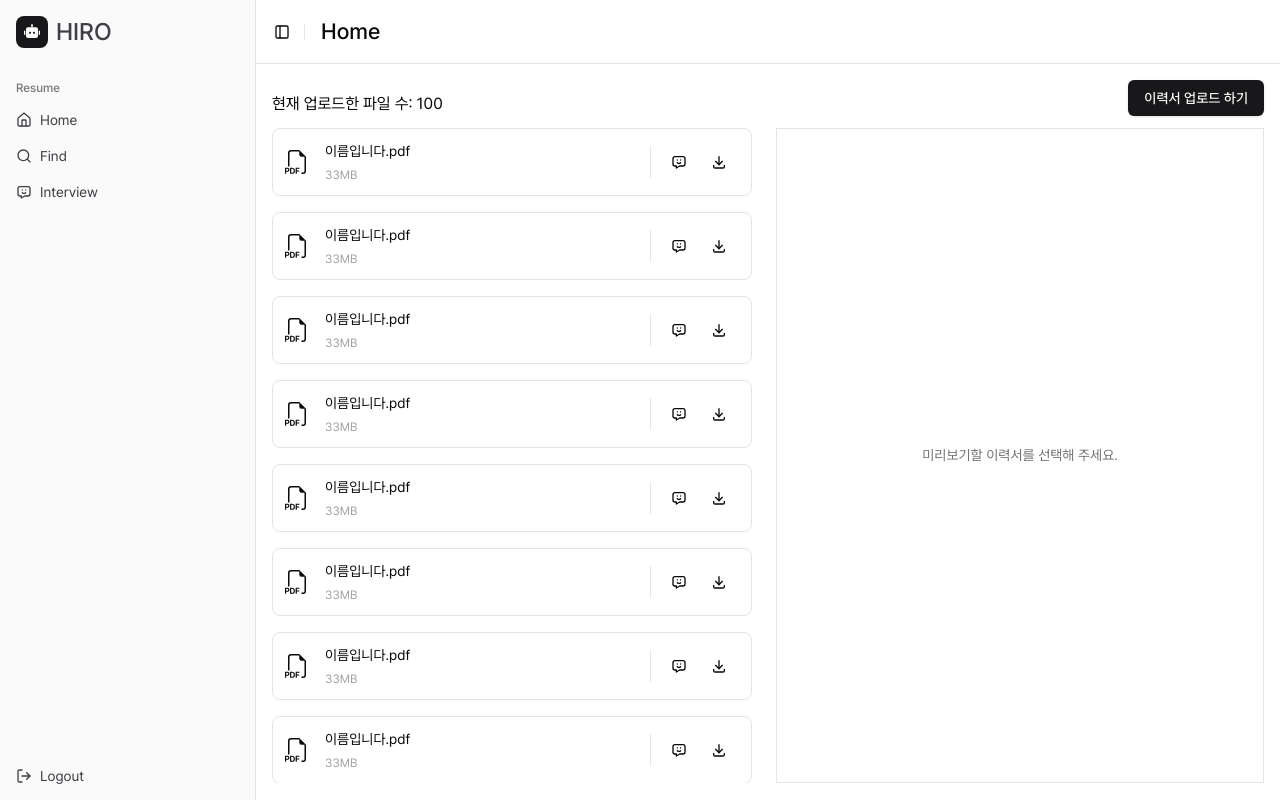
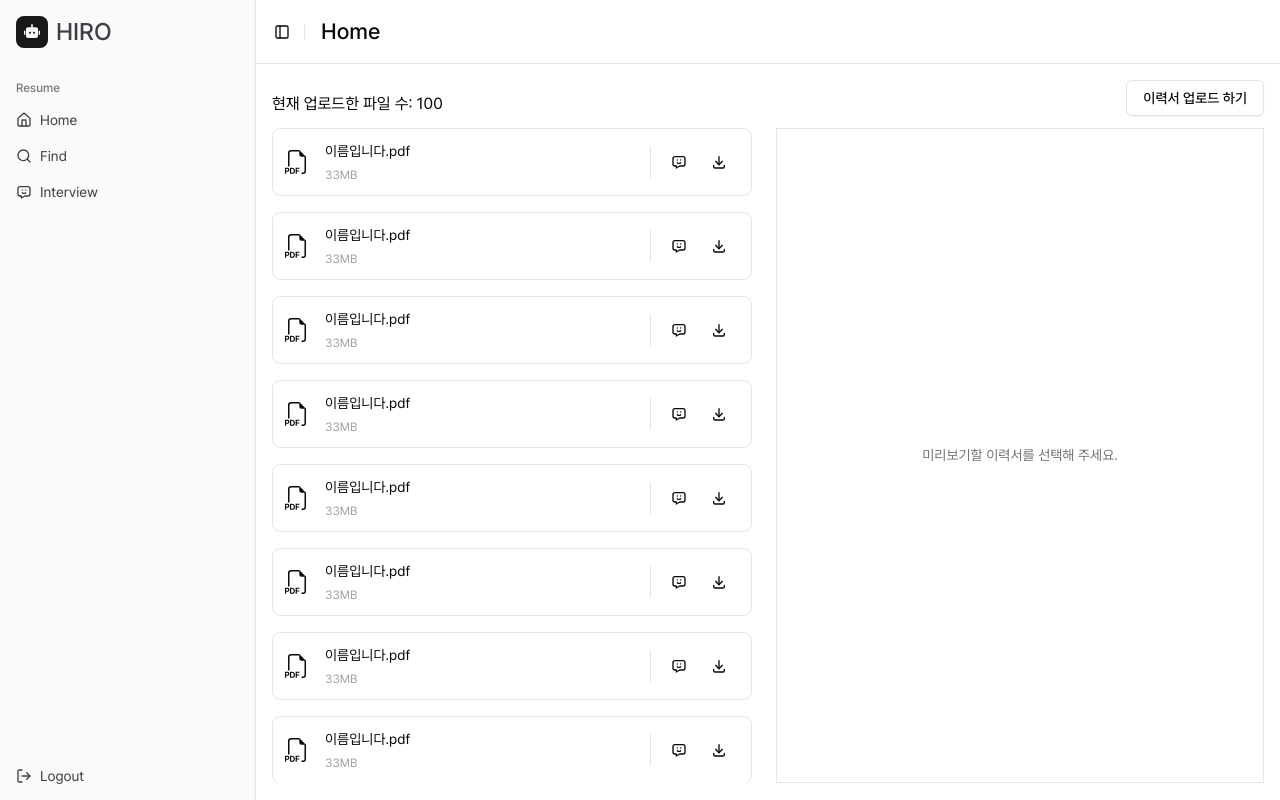
Before and after one commit to JANGSEYEONG/HIRO, a Next.js app: page / in a window 1280 px wide. Built offline with nearby package versions, Linux system fonts and the light colour scheme.

Commit message:
refactor: ResumePreview 분리

```diff
--- a/src/app/(main)/page.tsx
+++ b/src/app/(main)/page.tsx
@@ -1,9 +1,11 @@
 'use client';
-import MessageText from '@/components/common/MessageText';
-import ResumeCard from '@/components/resume/ResumeCard';
+import { useState } from 'react';
+
 import { Button } from '@/components/ui/button';
 import { ScrollArea } from '@/components/ui/scroll-area';
-import { useState } from 'react';
+
+import ResumeCard from '@/components/resume/ResumeCard';
+import ResumePreview from '@/components/resume/ResumePreview';
 
 export default function HomePage() {
   const [pdfUrl] = useState<string | null>(null);
@@ -23,7 +25,7 @@ export default function HomePage() {
     <div className="flex h-[calc(100vh-65px)] flex-col gap-y-3 p-4">
       <div className="flex items-end justify-between">
         <h2>현재 업로드한 파일 수: 100</h2>
-        <Button>이력서 업로드 하기</Button>
+        <Button variant="outline">이력서 업로드 하기</Button>
       </div>
       <div className="grid grid-cols-2 gap-4 overflow-hidden">
         <ScrollArea className="h-full pr-2">
@@ -34,15 +36,7 @@ export default function HomePage() {
           </ul>
         </ScrollArea>
         <section>
-          <div className="h-full border flex-center">
-            {pdfUrl ? (
-              <object data={pdfUrl} type="application/pdf" className="h-screen w-full">
-                <p>PDF를 표시할 수 없습니다.</p>
-              </object>
-            ) : (
-              <MessageText message="미리보기할 이력서를 선택해 주세요." />
-            )}
-          </div>
+          <ResumePreview pdfUrl={pdfUrl} />
         </section>
       </div>
     </div>
--- /dev/null
+++ b/src/components/resume/ResumePreview.tsx
@@ -0,0 +1,21 @@
+import MessageText from '../common/MessageText';
+
+interface ResumePreviewProps {
+  pdfUrl: string | null;
+}
+
+const ResumePreview = ({ pdfUrl }: ResumePreviewProps) => {
+  return (
+    <div className="h-full border flex-center">
+      {pdfUrl ? (
+        <object data={pdfUrl} type="application/pdf" className="h-screen w-full">
+          <MessageText message="PDF를 표시할 수 없습니다." />
+        </object>
+      ) : (
+        <MessageText message="미리보기할 이력서를 선택해 주세요." />
+      )}
+    </div>
+  );
+};
+
+export default ResumePreview;
```
